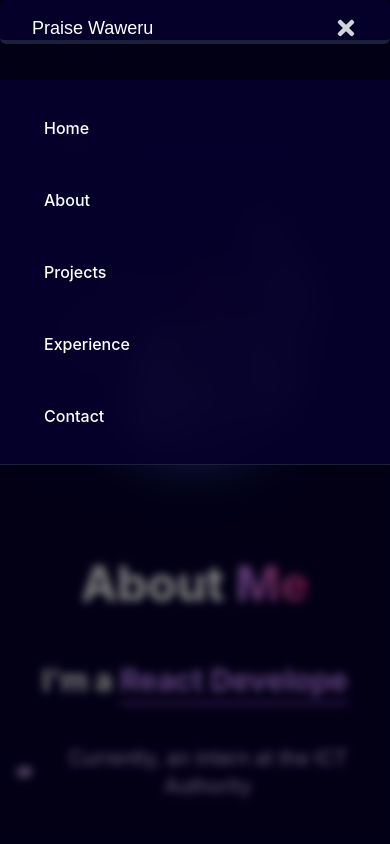
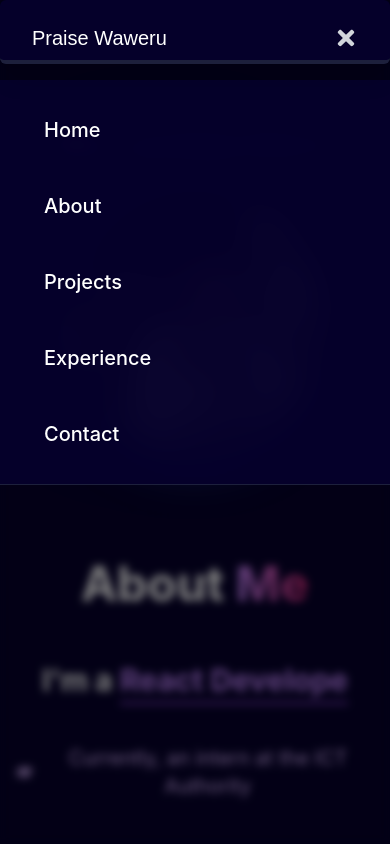
Before and after one commit to Njeriwaweru/Portfolio, a React (Create React App) app: page / in a window 390 px wide. Both pictures are taken after a click on the button "Toggle menu". Shown: the top 844 px of the page. Built offline with nearby package versions, Linux system fonts and the light colour scheme; a web font is replaced by a local one.

Commit message:
Fixig navbar

```diff
--- a/src/components/Link.js
+++ b/src/components/Link.js
@@ -1,4 +1,4 @@
-const Link = ({ title, link = "#", isActive = false }) => {
+const Link = ({ title, link = "#", isActive = false, className = "" }) => {
     const handleClick = (e) => {
         e.preventDefault();
         if (link === "/") {
@@ -21,7 +21,7 @@ const Link = ({ title, link = "#", isActive = false }) => {
                     ? 'text-purple-400 scale-105'
                     : 'text-gray-300 hover:text-purple-400 hover:scale-105'
                 }
-                hover:drop-shadow-[0_0_8px_rgba(147,51,234,0.5)]`}
+                hover:drop-shadow-[0_0_8px_rgba(147,51,234,0.5)] ${className}`}
         >
             {title}
         </a>
--- a/src/components/Navbar.js
+++ b/src/components/Navbar.js
@@ -16,18 +16,23 @@ const Navbar = () => {
     return (
         <>
             <nav className="fixed top-0 left-0 right-0 z-50
-                          text-white flex h-11 md:h-28 px-4 md:px-8 pt-4 md:pt-8 items-center
+                          text-white flex h-16 md:h-28 px-4 md:px-8 pt-4 md:pt-8 items-center
                           justify-between border-b-4 rounded-md border-gray-700/50
                           bg-primary/95 backdrop-blur-sm shadow-xl"
             >
-                <p className="font-playwrite text-lg md:text-2xl pl-4 md:pl-16">
+                <p className="font-playwrite text-xl md:text-2xl pl-4 md:pl-16">
                     Praise Waweru
                 </p>
 
                 {/* Desktop Menu */}
                 <div className="hidden md:flex justify-between gap-8 lg:gap-28 pr-4 lg:pr-36">
                     {navLinks.map((item) => (
-                        <Link key={item.title} title={item.title} link={item.link} />
+                        <Link
+                            key={item.title}
+                            title={item.title}
+                            link={item.link}
+                            className="text-base"
+                        />
                     ))}
                 </div>
 
@@ -61,7 +66,7 @@ const Navbar = () => {
                                 }
                                 setIsMenuOpen(false);
                             }}
-                            className="text-white text-base font-medium py-3 px-4 rounded-lg
+                            className="text-white text-xl font-medium py-3 px-4 rounded-lg
                                      hover:bg-gray-800/50 hover:text-purple-400
                                      transition-all duration-300 border-l-4 border-transparent
                                      hover:border-purple-500"
```
